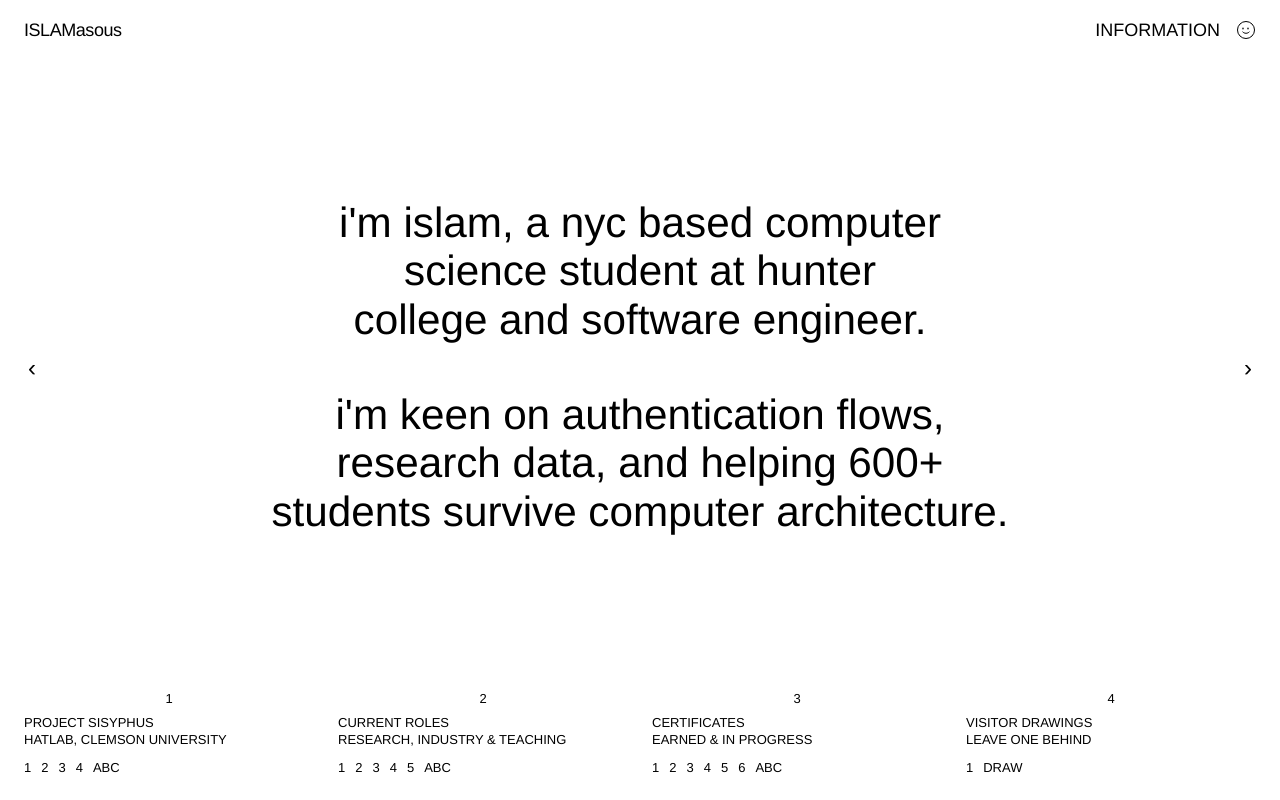
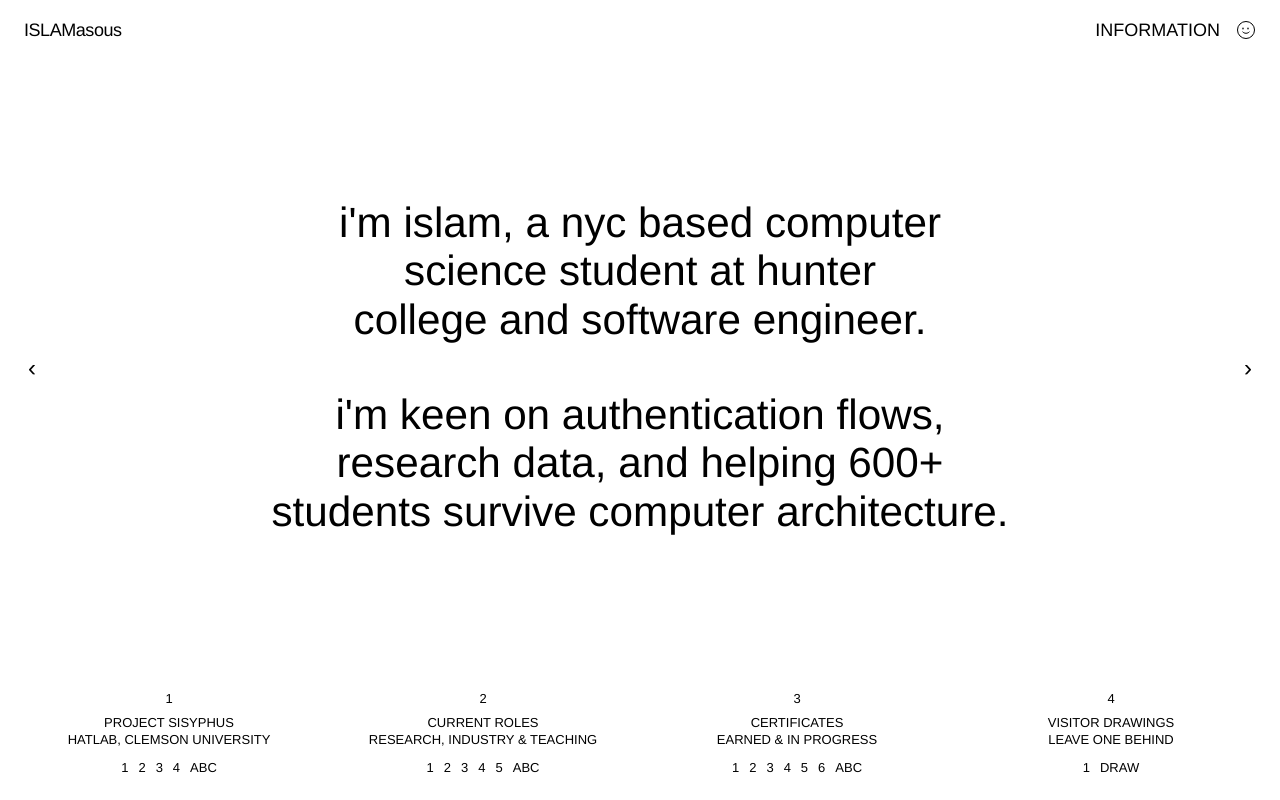
Before and after one commit to I-Asous/portfolio, a Next.js app: page / in a window 1280 px wide. Built offline with nearby package versions, Linux system fonts and the light colour scheme; no server answers; the database is empty.

Commit message:
Center the landing page bottom row

```diff
--- a/app/components/carousel.tsx
+++ b/app/components/carousel.tsx
@@ -268,7 +268,7 @@ export function Carousel() {
           <div key={group.title[0]}>
             <button
               onClick={() => setPosition(offsets[g])}
-              className="block w-full text-left uppercase"
+              className="block w-full text-center uppercase"
             >
               <span className="mb-2 block text-center">{g + 1}</span>
               <span className={g === activeGroup ? 'underline underline-offset-2' : ''}>
@@ -277,7 +277,7 @@ export function Carousel() {
                 {group.title[1]}
               </span>
             </button>
-            <div className="mt-3 flex flex-wrap gap-x-2.5 gap-y-1 [&>*]:uppercase">
+            <div className="mt-3 flex flex-wrap justify-center gap-x-2.5 gap-y-1 [&>*]:uppercase">
               {group.slides.map((_, s) => (
                 <button
                   key={s}
```
